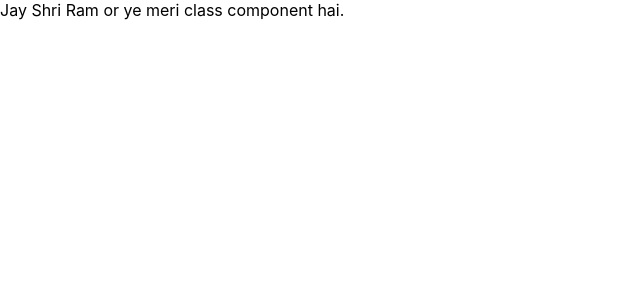
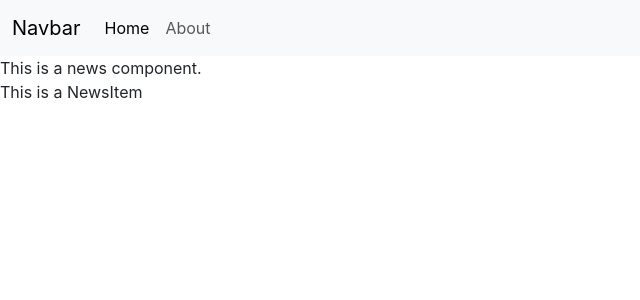
Before and after one commit to hariomchouhan/NewsApp, a React (Create React App) app: page / in a window 1280 px wide. Shown: the top 300 px of the page, without its empty margins (0-640 px from the left). Built offline with nearby package versions, Linux system fonts and the light colour scheme.

Commit message:
components structure kiya like Navbar, News and NewsItem.

```diff
--- a/public/index.html
+++ b/public/index.html
@@ -7,7 +7,7 @@
     <meta name="theme-color" content="#000000" />
     <meta
       name="description"
-      content="Web site created using create-react-app"
+      content="NewsMonkey is a news app which can be used to grab quick daily news bites. If you are interested in news, weather, politics and sports news, NewsMonkey is for you!"
     />
     <link rel="apple-touch-icon" href="%PUBLIC_URL%/logo192.png" />
     <!--
@@ -15,6 +15,8 @@
       user's mobile device or desktop. See https://developers.google.com/web/fundamentals/web-app-manifest/
     -->
     <link rel="manifest" href="%PUBLIC_URL%/manifest.json" />
+    <link href="https://cdn.jsdelivr.net/npm/bootstrap@5.3.0/dist/css/bootstrap.min.css" rel="stylesheet" integrity="sha384-9ndCyUaIbzAi2FUVXJi0CjmCapSmO7SnpJef0486qhLnuZ2cdeRhO02iuK6FUUVM" crossorigin="anonymous">
+  </head>
     <!--
       Notice the use of %PUBLIC_URL% in the tags above.
       It will be replaced with the URL of the `public` folder during the build.
@@ -24,7 +26,7 @@
       work correctly both with client-side routing and a non-root public URL.
       Learn how to configure a non-root public URL by running `npm run build`.
     -->
-    <title>React App</title>
+    <title>NewsMonkey - Get your daily dose of news for free!</title>
   </head>
   <body>
     <noscript>You need to enable JavaScript to run this app.</noscript>
@@ -39,5 +41,7 @@
       To begin the development, run `npm start` or `yarn start`.
       To create a production bundle, use `npm run build` or `yarn build`.
     -->
+    <script src="https://cdn.jsdelivr.net/npm/@popperjs/core@2.11.8/dist/umd/popper.min.js" integrity="sha384-I7E8VVD/ismYTF4hNIPjVp/Zjvgyol6VFvRkX/vR+Vc4jQkC+hVqc2pM8ODewa9r" crossorigin="anonymous"></script>
+<script src="https://cdn.jsdelivr.net/npm/bootstrap@5.3.0/dist/js/bootstrap.min.js" integrity="sha384-fbbOQedDUMZZ5KreZpsbe1LCZPVmfTnH7ois6mU1QK+m14rQ1l2bGBq41eYeM/fS" crossorigin="anonymous"></script>
   </body>
 </html>
--- a/src/App.js
+++ b/src/App.js
@@ -1,11 +1,14 @@
 import './App.css';
 import React, { Component } from 'react'
+import NavBar from './Components/NavBar';
+import News from './Components/News';
 
 export default class App extends Component {
   render() {
     return (
       <div>
-        Jay Shri Ram or ye meri class component hai.
+        <NavBar />
+        <News />
       </div>
     )
   }
--- /dev/null
+++ b/src/Components/NavBar.js
@@ -0,0 +1,31 @@
+import React, { Component } from 'react'
+
+export class NavBar extends Component {
+
+  render() {
+    return (
+      <>
+       <nav className="navbar navbar-expand-lg bg-body-tertiary">
+  <div className="container-fluid">
+    <a className="navbar-brand" href="/">Navbar</a>
+    <button className="navbar-toggler" type="button" data-bs-toggle="collapse" data-bs-target="#navbarSupportedContent" aria-controls="navbarSupportedContent" aria-expanded="false" aria-label="Toggle navigation">
+      <span className="navbar-toggler-icon"></span>
+    </button>
+    <div className="collapse navbar-collapse" id="navbarSupportedContent">
+      <ul className="navbar-nav me-auto mb-2 mb-lg-0">
+        <li className="nav-item">
+          <a className="nav-link active" aria-current="page" href="/">Home</a>
+        </li>
+        <li className="nav-item">
+          <a className="nav-link" href="/about">About</a>
+        </li>
+      </ul>
+    </div>
+  </div>
+</nav>
+      </>
+    )
+  }
+}
+
+export default NavBar
--- /dev/null
+++ b/src/Components/News.js
@@ -0,0 +1,15 @@
+import React, { Component } from 'react'
+import NewsItem from './NewsItem'
+
+export class News extends Component {
+  render() {
+    return (
+      <div>
+        This is a news component.
+        <NewsItem />
+      </div>
+    )
+  }
+}
+
+export default News
--- /dev/null
+++ b/src/Components/NewsItem.js
@@ -0,0 +1,13 @@
+import React, { Component } from 'react'
+
+export class NewsItem extends Component {
+  render() {
+    return (
+      <div>
+        This is a NewsItem
+      </div>
+    )
+  }
+}
+
+export default NewsItem
```
